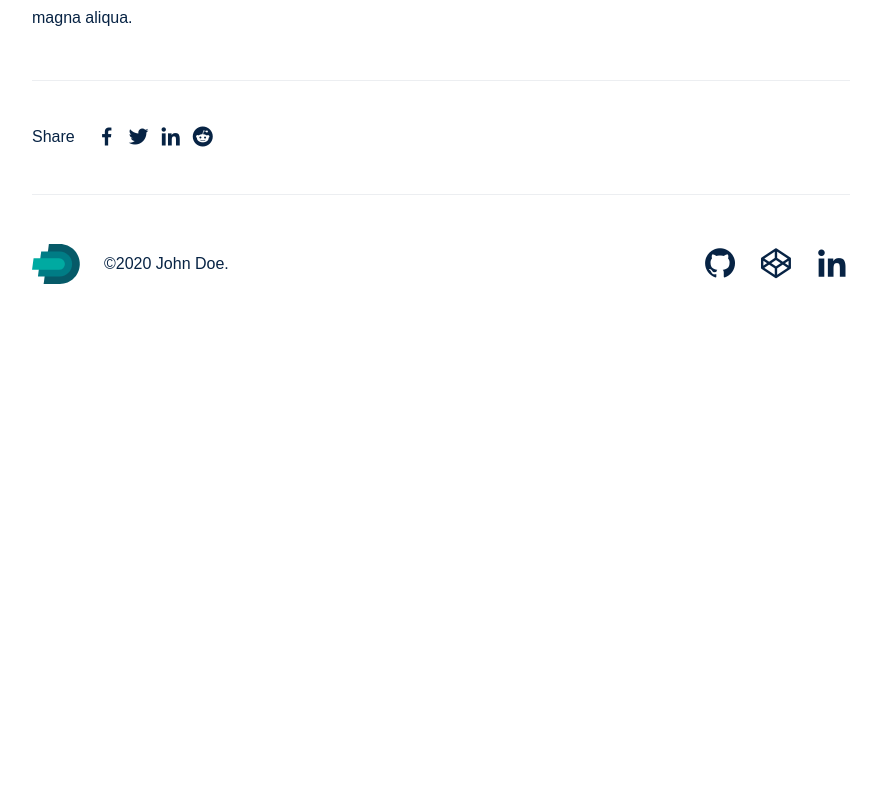
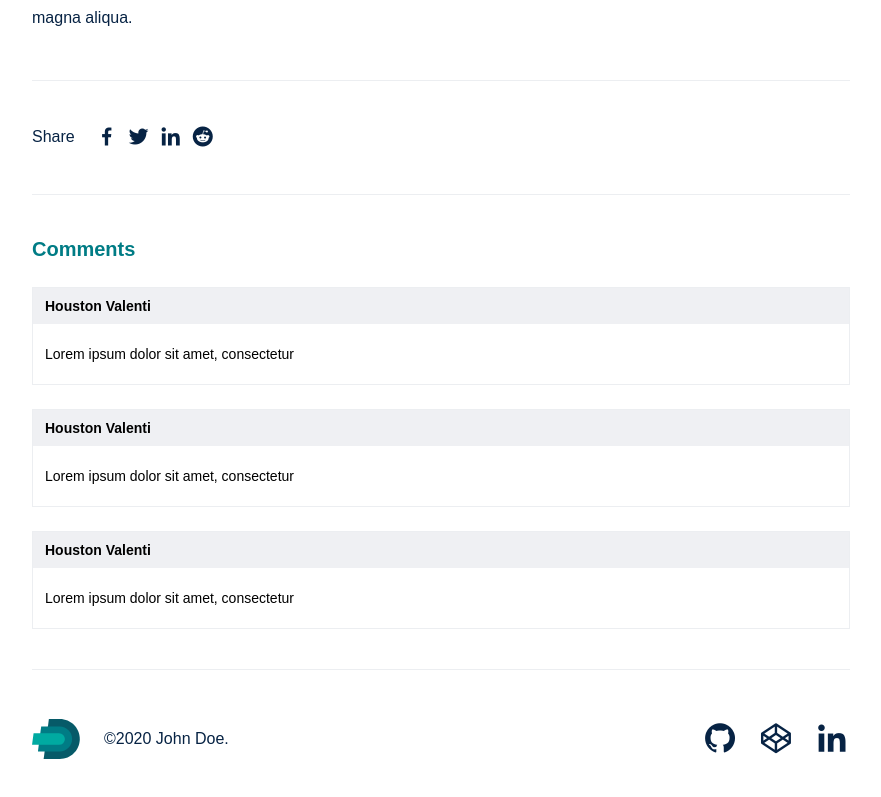
Before and after one commit to parkeugene/coding-test-blog, a React (Vite) app: page /detail/1 in a window 1280 px wide. Shown: the part 2531-3328 px from the top of the page, without its empty margins (199-1080 px from the left). Before the commit the page ends 2865 px from the top, so only its background shows below. Built offline with nearby package versions, Linux system fonts and the light colour scheme.

Commit message:
style : Comment 컴포넌트 생성

```diff
--- /dev/null
+++ b/src/components/Comment.tsx
@@ -0,0 +1,12 @@
+const Comment = () => {
+  return (
+    <div className="text-sm border border-grey-lighter">
+      <div className="bg-grey-lightest px-3 py-2 font-bold">
+        <span>Houston Valenti</span>
+      </div>
+      <div className="px-3 py-5">Lorem ipsum dolor sit amet, consectetur</div>
+    </div>
+  );
+};
+
+export default Comment;
--- a/src/pages/DetailPage.tsx
+++ b/src/pages/DetailPage.tsx
@@ -2,6 +2,7 @@ import Footer from '../components/Footer';
 import Header from '../components/Header';
 import Share from '../components/Share';
 import Tag from '../components/Tag';
+import Comment from '../components/Comment';
 
 const DetailPage = () => {
   return (
@@ -155,6 +156,13 @@ const DetailPage = () => {
         </article>
 
         <Share />
+
+        <article className="py-10 border-b border-grey-lighter space-y-6 ">
+          <h2 className="text-xl font-bold text-green">Comments</h2>
+          {[1, 2, 3].map((comment) => (
+            <Comment key={comment} />
+          ))}
+        </article>
       </section>
       <Footer />
     </main>
```
